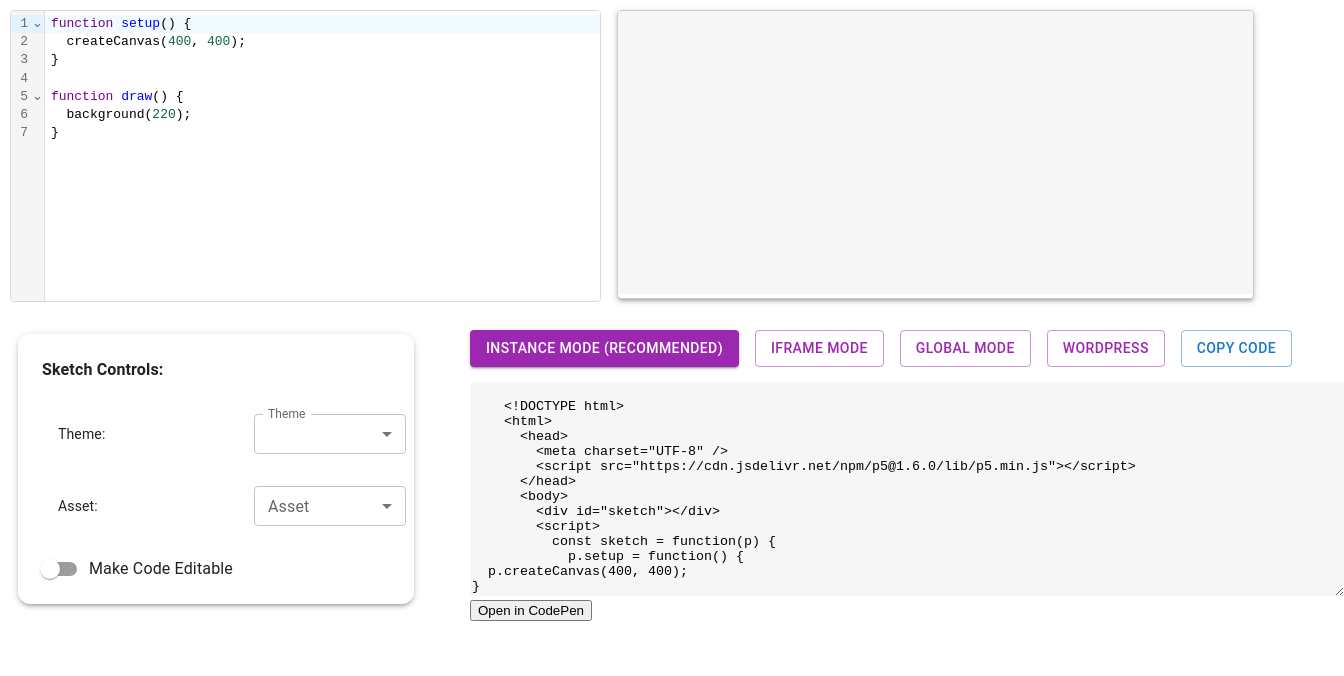
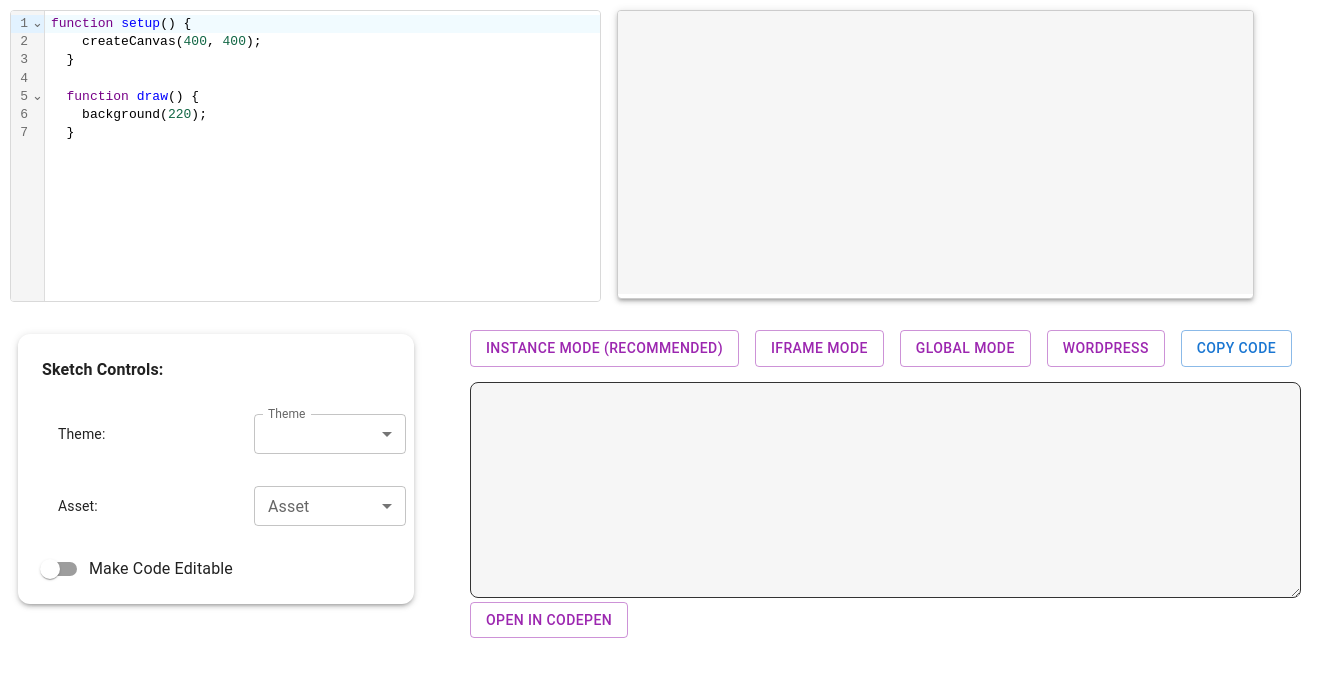
Before and after one commit to Nwakaego-Ego/Friendly_Sketch_Embeder, a React (Vite) app: page / in a window 1280 px wide. Shown: the top 676 px of the page, 1344 px wide, since content can reach past the window. Built offline with nearby package versions, Linux system fonts and the light colour scheme; some icons are missing.

Commit message:
Fixed codepen

```diff
--- a/package.json
+++ b/package.json
@@ -10,6 +10,7 @@
     "preview": "vite preview"
   },
   "dependencies": {
+    "@codemirror/lang-html": "^6.4.9",
     "@codemirror/lang-javascript": "^6.2.4",
     "@emotion/react": "^11.14.0",
     "@emotion/styled": "^11.14.1",
@@ -21,6 +22,8 @@
     "@mui/material": "^7.1.2",
     "@mui/styled-engine-sc": "^7.1.1",
     "@uiw/react-codemirror": "^4.24.0",
+    "lucide-react": "^0.539.0",
+    "prettier": "^3.6.2",
     "react": "^19.1.0",
     "react-dom": "^19.1.0",
     "styled-components": "^6.1.19"
--- a/src/App.jsx
+++ b/src/App.jsx
@@ -16,16 +16,42 @@ import {
 import "./App.css";
 
 function App() {
-  const [embedMode, setEmbedMode] = useState("instance");
+  const [embedMode, setEmbedMode] = useState("null");
   const [shouldRun, setShouldRun] = useState(false);
   const [theme, setTheme] = useState("dark");
-  const [code, setCode] = useState(`function setup() {
-  createCanvas(400, 400);
-}
+  const [editable, setEditable] = useState(false);
+  // const [code, setCode] = useState(() => {
+  //   return (
+  //     localStorage.getItem("lastSketch") ||
+  //     `function setup() {
+  //     createCanvas(400, 400);
+  //   }
 
-function draw() {
-  background(220);
-}`);
+  //   function draw() {
+  //     background(220);
+  //   }`
+  //   );
+  // });
+
+  const [code, setCode] = useState(() => {
+    const saved = localStorage.getItem("lastSketch");
+    if (!saved || saved === "null") {
+      // Default fallback sketch
+      return `function setup() {
+    createCanvas(400, 400);
+  }
+
+  function draw() {
+    background(220);
+  }`;
+    }
+    return saved;
+  });
+
+  useEffect(() => {
+    localStorage.setItem("lastSketch", code);
+  }, [code]);
+
   const [copied, setCopied] = useState(false);
 
   const muiTheme = createTheme({
@@ -40,7 +66,8 @@ function draw() {
   }, [theme]);
 
   const embedCode = useMemo(() => {
-    if (!embedMode) return;
+    // if (!embedMode) return;
+    if (!embedMode || embedMode === "null") return "";
     if (embedMode === "instance") {
       return generateInstanceEmbed(code);
     } else if (embedMode === "global") {
@@ -81,6 +108,8 @@ function draw() {
               setShouldRun={setShouldRun}
               theme={theme}
               setTheme={setTheme}
+              editable={editable}
+              setEditable={setEditable}
             />
           </div>
           <div className="embed-code-wrapper">
@@ -97,6 +126,7 @@ function draw() {
               code={code}
               setEmbedMode={setEmbedMode}
               embedCode={embedCode}
+              editable={editable}
             />
           </div>
         </div>
--- a/src/Components/EmbedCodeButtonsPanel/EmbedCodeBox.css
+++ b/src/Components/EmbedCodeButtonsPanel/EmbedCodeBox.css
@@ -1,8 +1,30 @@
 .code-box {
-  width: 870px;
-  height: 210px;
+  /* width: 870px;
+  height: 210px; */
+
+  width: 805px;
+  height: 190px;
   background-color: #f6f6f6;
   margin-top: 15px;
   border-radius: 4px;
   border: none;
+
+  /* min-height: 220px; */
+  font-family: "Fira Code", "Courier New", monospace;
+  font-size: 14px;
+  line-height: 1.5;
+  color: #dcdcdc;
+  border: 1px solid #333;
+  border-radius: 8px;
+  padding: 12px;
+  resize: vertical;
+  overflow: auto;
+  white-space: pre-wrap;
+  word-wrap: break-word;
 }
+
+.code-box:focus {
+  outline: none;
+  border-color: #1e88e5;
+  box-shadow: 0 0 0 2px rgba(30, 136, 229, 0.4);
+}
--- a/src/Components/EmbedCodeButtonsPanel/EmbedCodeBox.jsx
+++ b/src/Components/EmbedCodeButtonsPanel/EmbedCodeBox.jsx
@@ -12,31 +12,45 @@
 
 // export default EmbedCodeBox;
 
-import React from "react";
+import React, { useEffect, useState } from "react";
+import Button from "@mui/material/Button";
 import "./EmbedCodeBox.css";
 import {
   generateInstanceEmbed,
   generateGlobalEmbed,
   generateIframeEmbed,
+  generateWordPressEmbedCode,
 } from "../../utils/EmbedUtils";
 
-const EmbedCodeBox = ({ code, embedMode, embedCode }) => {
+const EmbedCodeBox = ({ code, embedMode, embedCode, editable, isActive }) => {
+  const [localEmbedCode, setLocalEmbedCode] = useState(embedCode);
+
+  useEffect(() => {
+    setLocalEmbedCode(embedCode);
+  }, [embedCode]);
+
   const openInCodePen = () => {
     let html = "";
 
-    if (mode === "instance") {
+    if (embedMode === "instance") {
       html = generateInstanceEmbed(code);
-    } else if (mode === "global") {
+    } else if (embedMode === "global") {
       html = generateGlobalEmbed(code);
-    } else if (mode === "iframe") {
+    } else if (embedMode === "iframe") {
       html = generateIframeEmbed(code);
+    } else if (embedMode === "wordpress") {
+      html = generateWordPressEmbedCode(code);
     }
 
+    // Build data object for CodePen
     const data = {
       title: "p5.js Sketch",
-      html,
+      html: html,
+      js: "", // optional, leave blank if all JS is inside HTML
+      css: "", // optional
     };
 
+    // Create a hidden form to POST data to CodePen
     const form = document.createElement("form");
     form.action = "https://codepen.io/pen/define";
     form.method = "POST";
@@ -55,24 +69,26 @@ const EmbedCodeBox = ({ code, embedMode, embedCode }) => {
 
   return (
     <div>
-      {/* <textarea
-        readOnly
-        value={generateEmbedPreview(userCode, mode)}
+      <textarea
+        readOnly={!editable}
+        value={localEmbedCode}
         rows="10"
         className="code-box"
-      /> */}
-      <textarea readOnly value={embedCode} rows="10" className="code-box" />
-      <button onClick={openInCodePen}>Open in CodePen</button>
+        onChange={(e) => editable && setLocalEmbedCode(e.target.value)}
+      />
+
+      {/* <button onClick={openInCodePen}>Open in CodePen</button> */}
+      <Button
+        variant={isActive ? "contained" : "outlined"}
+        color={embedMode === "wordpress" ? "primary" : "secondary"}
+        onClick={openInCodePen}
+      >
+        Open in CodePen
+      </Button>
     </div>
   );
 };
 
-// helper so textarea shows correct embed code preview
-function generateEmbedPreview(userCode, mode) {
-  if (mode === "instance") return generateInstanceEmbed(userCode);
-  if (mode === "global") return generateGlobalEmbed(userCode);
-  if (mode === "iframe") return generateIframeEmbed(userCode);
-  return "";
-}
+export default EmbedCodeBox;
 
-export default EmbedCodeBox;
+// // // code, embedcode and embedmode   the issue is how i am passiing this
```
Also changed, not shown: 1 other file (tests, documents, lock files or other folders).
